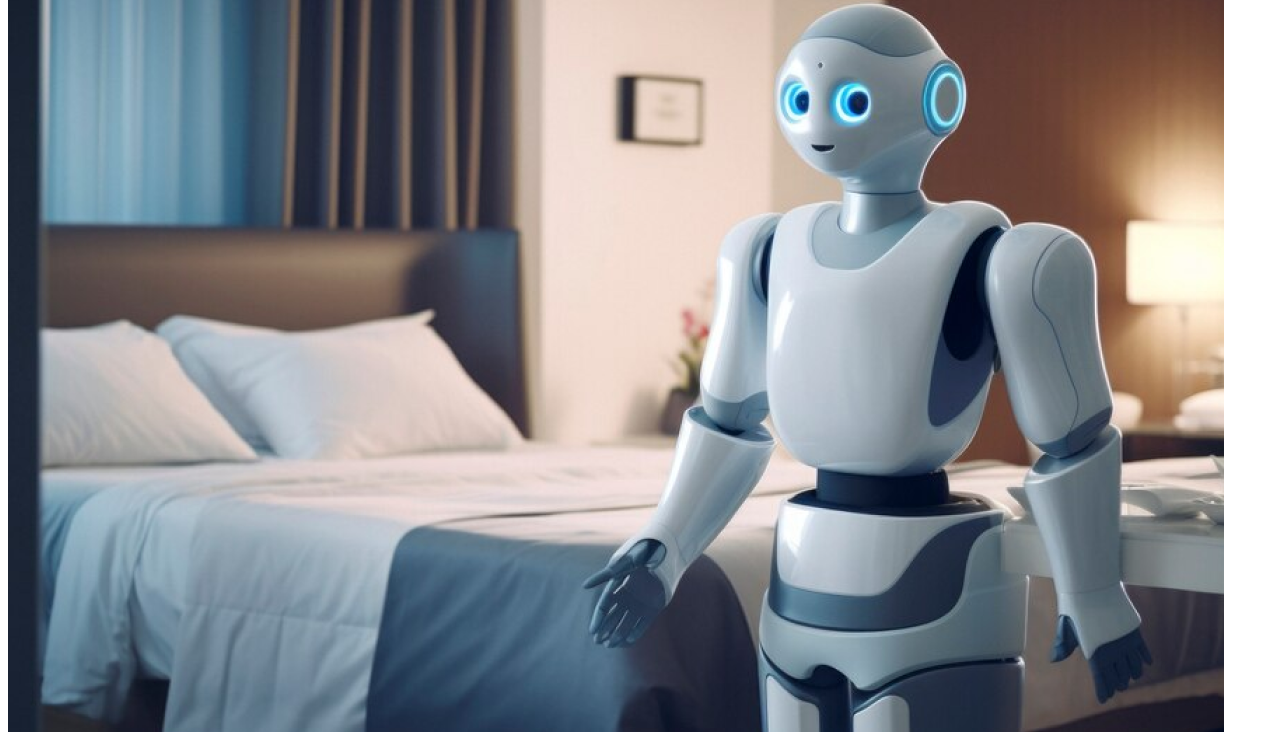
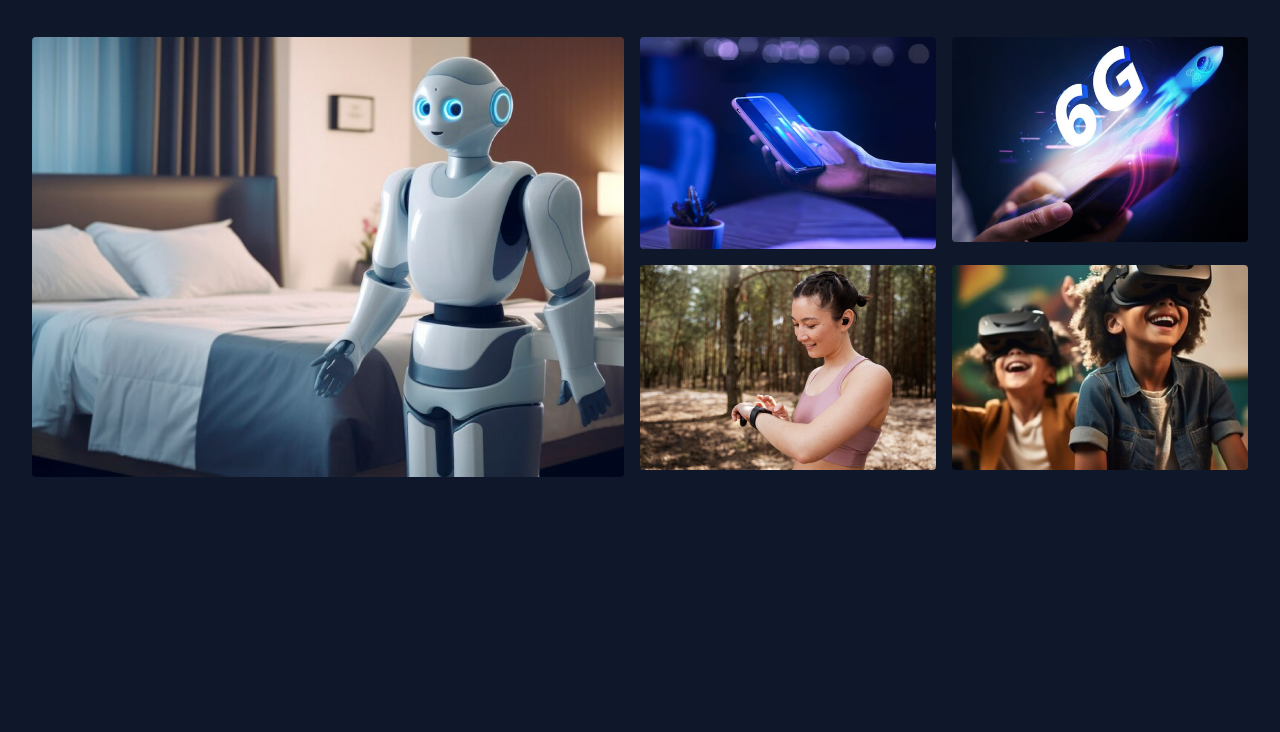
Before and after one commit to nicolenakao/projeto-portaldenoticias, a plain HTML site: page index.html in a window 1280 px wide. Shown: the part 118-850 px from the top of the page. After the commit the page ends 800 px from the top, so only its background shows below. Drawn offline with Linux system fonts and the light colour scheme.

Commit message:
updating section main featured

```diff
--- a/style.css
+++ b/style.css
@@ -1,7 +1,7 @@
-@import url(global.css);
+@import url(styles/global.css);
 
-@import url(utility.css);
+@import url(styles/utility.css);
 
-@import url(header.css);
+@import url(styles/header.css);
 
-@import url(section.css);
+@import url(styles/section.css);
--- a/styles/section.css
+++ b/styles/section.css
@@ -1,6 +1,14 @@
 #featured {
-  grid-area: featured;
+  div:first-child img {
+    width: 100%;
+    height: 100%;
+    object-fit: cover; /* Faz a imagem preencher toda a área sem distorcer */
+    display: block;
+  }
+
+
   img {
+    height: 100%
     object-fit: cover; /*pra img nao esticar*/
     border-radius: 4px;
   }
```
Also changed, not shown: index.html (+5 -0 lines).
